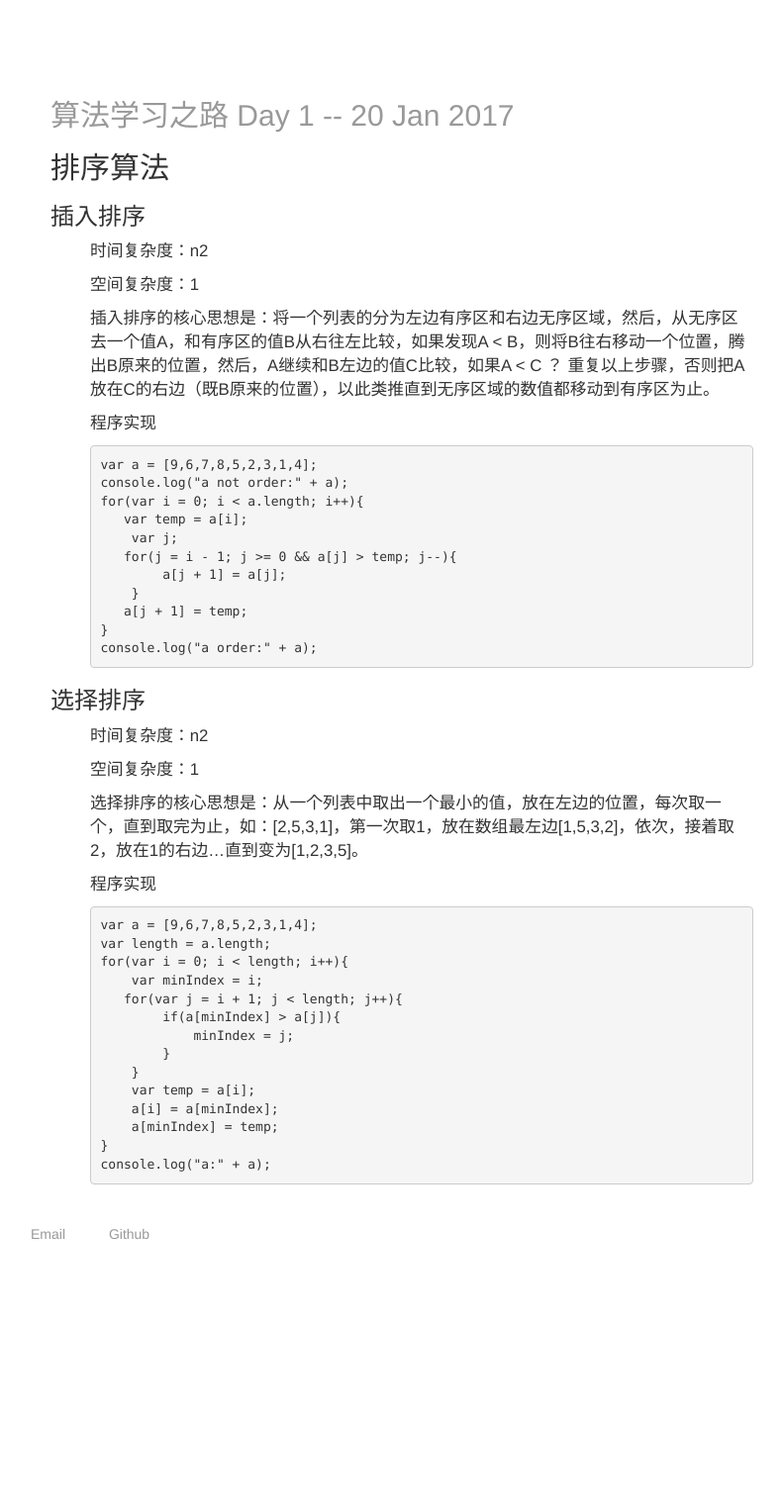
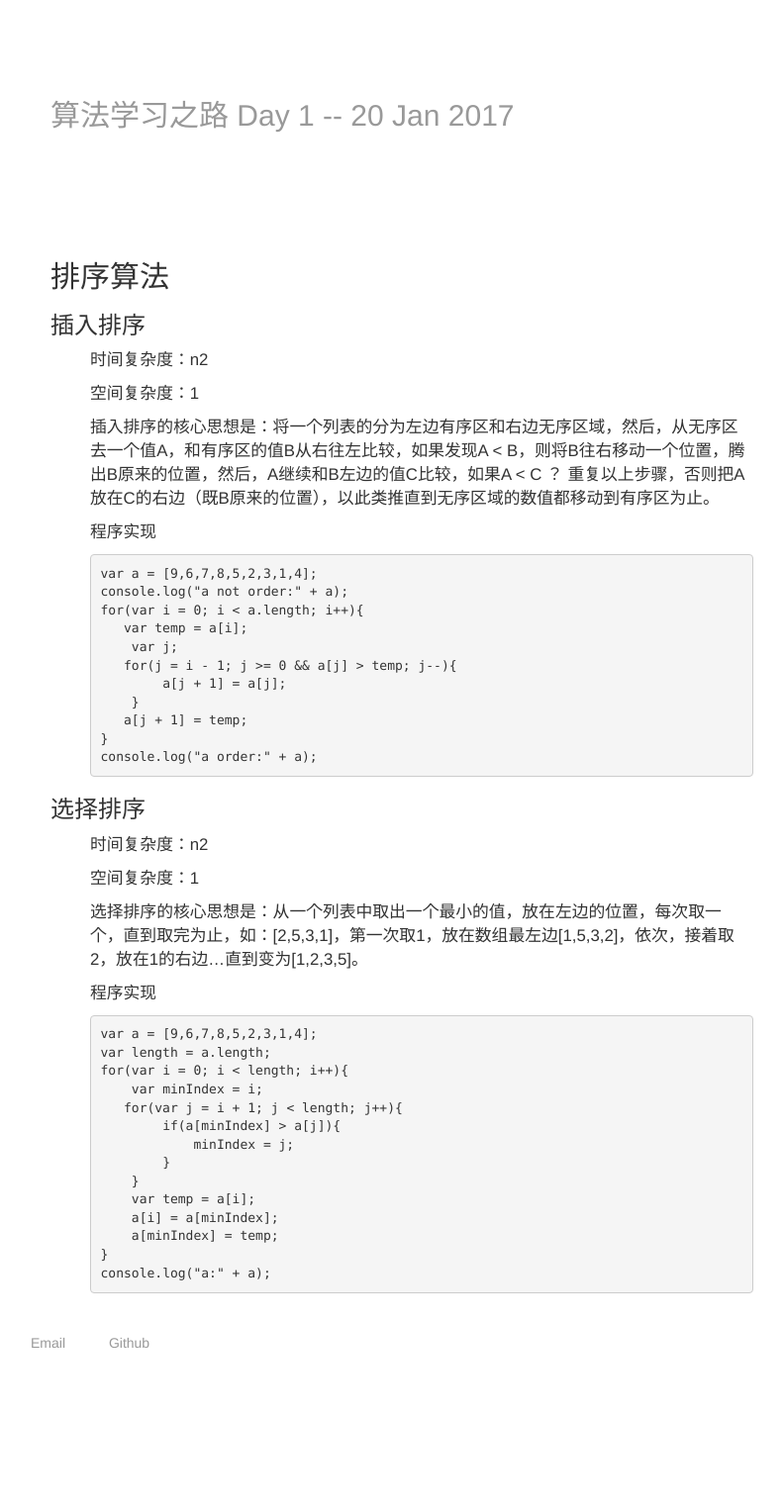
Before and after one commit to goyourfly/goyourfly.github.io, a Jekyll site: the page built from index.html, in a window 1280 px wide. Shown: the whole page at 99% size, without its empty margins (254-1046 px from the left). Built offline with Jekyll 4.4.1, drawn with Linux system fonts in a browser that asks for light colours; before the commit the page ends 1417 px from its top, so only the background shows below that.

Commit message:
Update index.html

```diff
--- a/index.html
+++ b/index.html
@@ -7,7 +7,7 @@ title: GoyYourfly
 
 	{% for post in site.posts %}
 	<li><a href="{{ post.url }}" title="{{ post.title }}"><h2>{{ post.title }} -- {{ post.date | date_to_string }}</h2></a>
-    <p style="text-overflow:ellipsis;white-space:nowrap;">{{post.content}}</p>
+    <p style="height:100px">{{post.content}}</p>
   </li>
 	{% endfor %}
 </ul>
```
